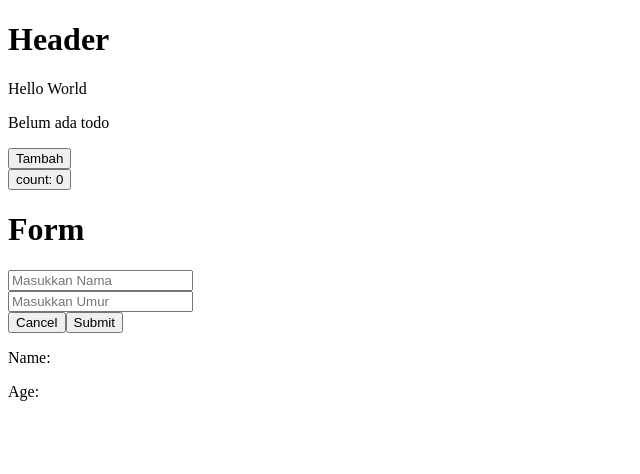
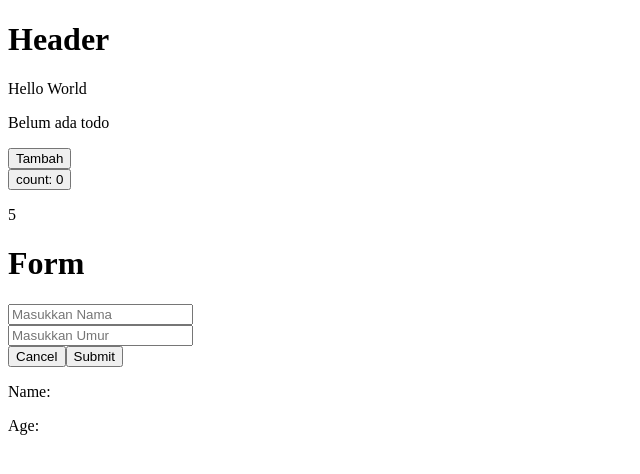
Before and after one commit to ariefyusron/learn-react-js-batch-16, a React (Vite) app: page / in a window 1280 px wide. Shown: the top 474 px of the page, without its empty margins (0-640 px from the left). Built offline with nearby package versions, Linux system fonts and the light colour scheme.

Commit message:
learn: customHooks

```diff
--- a/src/App.jsx
+++ b/src/App.jsx
@@ -1,6 +1,7 @@
 import { useState, useEffect, useRef } from 'react'
 
 import Header from './components/Header'
+import { useCustomHook } from './hooks/useApp'
 
 const App = () => {
   const [todolist, setTodolist] = useState([])
@@ -9,6 +10,8 @@ const App = () => {
     name: '',
     age: ''
   })
+
+  const time = useCustomHook()
 
   const form = useRef(null)
 
@@ -55,7 +58,7 @@ const App = () => {
           count: {count}
         </button>
 
-
+        <p>{time}</p>
         <h1>Form</h1>
 
         <form
--- /dev/null
+++ b/src/hooks/useApp.js
@@ -0,0 +1,13 @@
+import { useState, useEffect } from 'react'
+
+export const useCustomHook = () => {
+  const [time, setTime] = useState(0)
+
+  useEffect(() => {
+    setTimeout(() => {
+      setTime(time + 1)
+    },1000)
+  }, [time])
+
+  return time
+}
```
